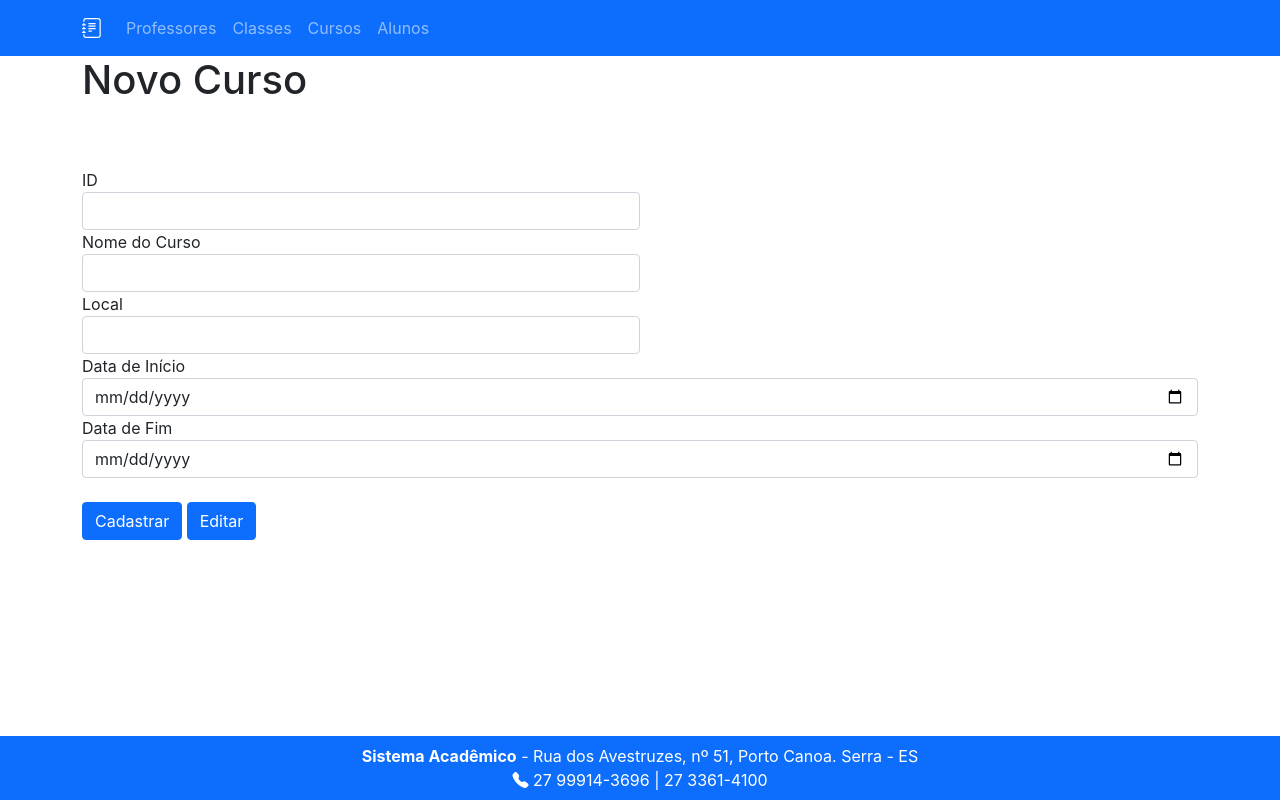
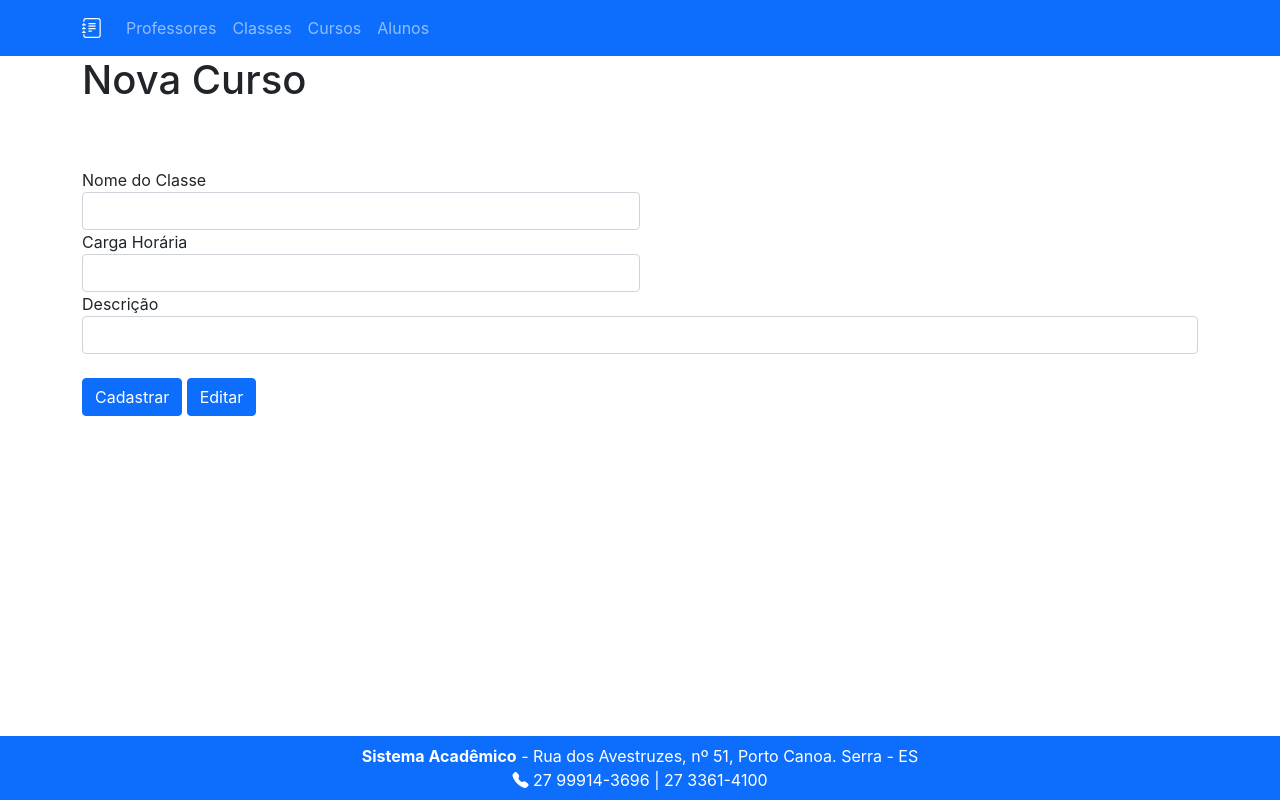
Before and after one commit to mfeitoza/marvel-front, a React (Create React App) app: page /novo-curso in a window 1280 px wide. Built offline with nearby package versions, Linux system fonts and the light colour scheme.

Commit message:
feat(pages): course form

```diff
--- a/src/pages/courses/createCourse.js
+++ b/src/pages/courses/createCourse.js
@@ -1,56 +1,39 @@
 import Layout from "../layout"
+import { useForm } from "react-hook-form";
 
 export default function CreateCourse() {
+  const { register, handleSubmit } = useForm();
+  const onSubmit = (data) => console.log(data);
+
   return (
     <>
       <Layout>
-        <h1>Novo Curso</h1>
-        <form>
+        <h1>Nova Curso</h1>
+        <form onSubmit={handleSubmit(onSubmit)}>
           <div className="mt-5 pt-3 form-row">
             <div className="form-group col-md-6">
-              <label for="inputEmail4">ID</label>
+              <label for="inputEmail4">Nome do Classe</label>
               <input
                 type="text"
                 className="form-control"
-                id="inputEmail4"
-                placeholder=""
+                {...register("name")}
               />
             </div>
             <div className="form-group col-md-6">
-              <label for="inputEmail4">Nome do Curso</label>
+              <label for="inputPassword4">Carga Horária</label>
               <input
                 type="text"
                 className="form-control"
-                id="inputEmail4"
-                placeholder=""
-              />
-            </div>
-            <div className="form-group col-md-6">
-              <label for="inputPassword4">Local</label>
-              <input
-                type="text"
-                className="form-control"
-                id="inputPassword4"
-                placeholder=""
+                {...register("workload")}
               />
             </div>
           </div>
           <div className="form-group">
-            <label for="inputAddress">Data de Início</label>
+            <label for="inputAddress">Descrição</label>
             <input
-              type="date"
+              type="text"
               className="form-control"
-              id="inputAddress"
-              placeholder="1234 Main St"
-            />
-          </div>
-          <div className="form-group">
-            <label for="inputAddress">Data de Fim</label>
-            <input
-              type="date"
-              className="form-control"
-              id="inputAddress"
-              placeholder="1234 Main St"
+              {...register("description")}
             />
           </div>
           <div className="form-row"></div>
```
